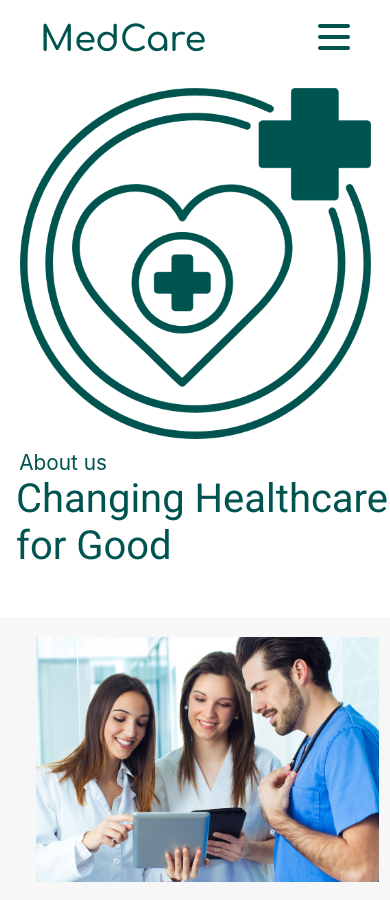
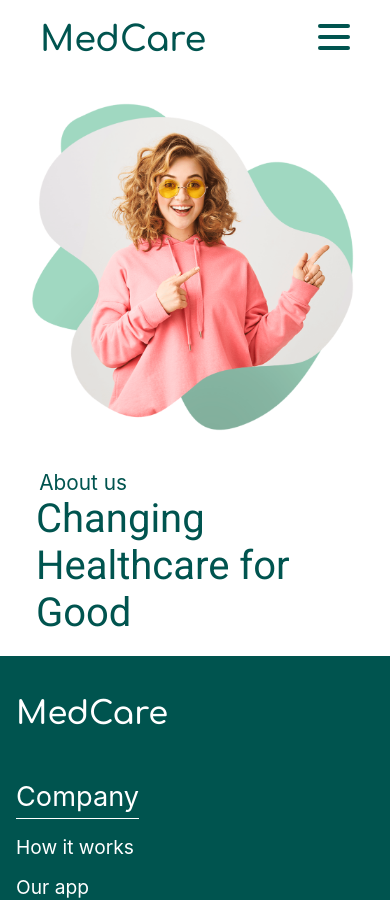
Before and after one commit to mohamad-alkaadi/MedCare, a React (Create React App) app in the folder final_last-version/: page / in a window 390 px wide. Shown: the top 900 px of the page. Built offline with nearby package versions, Linux system fonts and the light colour scheme; a web font is replaced by a local one.

Commit message:
finished about new

```diff
--- a/final_last-version/src/Page/About/About.js
+++ b/final_last-version/src/Page/About/About.js
@@ -3,13 +3,15 @@ import AboutOne from './AboutOne'
 import AboutTwo from './AboutTwo'
 import AboutThree from './AboutThree'
 import AboutFour from './AboutFour'
+import AboutNew from './AboutNew'
 const About = () => {
   return (
     <div>
-      <AboutOne/>
-      <AboutTwo/>
-      <AboutThree/>
-      <AboutFour/>
+      <AboutNew/>
+      {/* <AboutOne/> */}
+      {/* <AboutTwo/> */}
+      {/* <AboutThree/> */}
+      {/* <AboutFour/> */}
     </div>
   )
 }
--- /dev/null
+++ b/final_last-version/src/Page/About/AboutNew.js
@@ -0,0 +1,28 @@
+import React from 'react'
+import AboutGirl from './about-assets/AboutUsGirl.png'
+import './about-css/about-new.css'
+function AboutNew() {
+  return (
+    <div className='about-new-container'>
+    <div className='about-new aboutNew-grid-system'>
+
+      <img src={AboutGirl} draggable="false" />
+      <div className='section-one-para'>
+
+      <div className='abo-new-stitle'>About us</div>
+      <div className='abo-new-btitle'>Changing Healthcare for Good</div>
+      </div>
+    </div>
+
+</div>
+
+
+
+
+
+
+
+  )
+}
+
+export default AboutNew
--- a/final_last-version/src/Page/About/AboutOne.js
+++ b/final_last-version/src/Page/About/AboutOne.js
@@ -1,6 +1,8 @@
 import React from 'react'
 import './about-css/about-one.css'
 import logo from './about-assets/helthlogo.png'
+// import logo from './about-assets/AboutUsGirl.png'
+
 const AboutOne = () => {
   return (
     <div className='about-one-container'>
--- a/final_last-version/src/Page/About/AboutTwo.js
+++ b/final_last-version/src/Page/About/AboutTwo.js
@@ -4,7 +4,7 @@ import imgOne from './about-assets/aboutOne.png'
 const AboutTwo = () => {
   return (
     <div className='about-two-container'>
-      <div className='about-two grid-system'>
+      <div className='about-two aboutTwo-grid-system'>
         <div className='about-two-img'>
           <img className='about-one-photo' src={imgOne}/>
         </div>
--- /dev/null
+++ b/final_last-version/src/Page/About/about-css/about-new.css
@@ -0,0 +1,230 @@
+.about-new-container{
+    background-color: #fff;
+}
+.aboutNew-grid-system{
+    display: grid;
+    grid-template-columns: repeat(12,1fr);
+    gap: 2rem;
+    margin:auto;
+  }
+
+.about-new{
+    max-width: 1600px;
+    margin:30px auto;
+    padding: 20px;
+
+}
+
+.about-new img{
+    grid-column: span 6;
+    width: 100%;
+    justify-self: center;
+    align-self: center;
+    pointer-events: none;
+}
+
+.section-new-para{
+    grid-column: span 6;
+
+}
+.section-new-para{
+    padding-left: 2rem;
+}
+
+.abo-new-stitle{
+    font-size: 1.5rem;
+    color: #00544f;
+    margin-left: 1rem;
+    padding-left: .7rem;
+    text-align: start;
+
+}
+
+.abo-new-btitle{
+    font-size: 4.8rem;
+    color: #00544f;
+    font-family: 'Roboto', sans-aboif;
+    margin-left: 1rem;
+    text-align: start;
+}
+@media (max-width:1744px){
+    .abo-new-btitle{
+        font-size: 4.8rem;
+
+    }
+}
+@media (max-width:1607px){
+    .abo-new-btitle{
+        font-size: 4.8rem;
+
+    }
+}
+@media (max-width:1469px){
+    .abo-new-stitle{
+        padding-left: .5rem;
+    }
+    .abo-new-btitle{
+        font-size: 4.5rem;
+
+    }
+}
+@media (max-width:1332px){
+    .abo-new-btitle{
+        font-size: 3.8rem;
+
+    }
+}
+@media (max-width:1195px){
+    .abo-new-btitle{
+        font-size: 3.5rem;
+
+    }
+}
+@media (max-width:1085px){
+    .abo-new-stitle{
+        padding-left: .4rem;
+    }
+    .abo-new-btitle{
+        font-size: 3.2rem;
+
+    }
+}
+@media (max-width:975px){
+    .abo-new-btitle{
+        font-size: 3rem;
+
+    }
+}
+@media (max-width:920px){
+    .abo-new-btitle{
+        font-size: 2.8rem;
+
+    }
+}
+@media (max-width:865px){
+    .abo-new-stitle{
+        padding-left: .3rem;
+        font-size: 1.3rem;
+    }
+    .abo-new-btitle{
+        font-size: 2.5rem;
+
+    }
+}
+/* ------------change apperance -----------*/
+
+@media (max-width:800px){
+    .about-new{
+        max-width: 1500px;
+        margin:60px auto;
+        padding: 20px;
+    }
+    .about-new img{
+        grid-column: span 12 ;
+        grid-row: 1;
+        width: 100%;
+    }
+    .abo-new-stitle{
+        padding-left: .6rem;
+        font-size: 1.3rem;
+    }
+    .abo-new-btitle{
+        font-size: 4.5rem;
+    }
+    .about-new-container{
+        padding-bottom: 0;
+
+    }
+    }
+
+
+    @media (max-width:751px){
+        .abo-new-btitle{
+            font-size: 4.2rem;
+
+        }
+    }
+    @media (max-width:682px){
+        .abo-new-btitle{
+            font-size: 3.8rem;
+
+        }
+    }
+
+    @media (max-width:604px){
+        .abo-new-stitle{
+            padding-left: .5rem;
+            font-size: 1.2rem;
+        }
+        .abo-new-btitle{
+            font-size: 3.5rem;
+
+        }
+    }
+    @media (max-width:560px){
+        .abo-new-btitle{
+            font-size: 3.2rem;
+            /* font-size: 3rem; */
+
+        }
+    }
+    @media (max-width:503px){
+        .abo-new-btitle{
+            font-size: 3rem;
+            /* font-size: 3rem; */
+
+        }
+    }
+
+/* ------------4 column grid for phone */
+@media (max-width:464px){
+    .aboutNew-grid-system{
+        display: grid;
+        grid-template-columns: repeat(4,1fr);
+        margin:auto;
+        width: 100%;
+    }
+
+
+    .about-new img{
+        grid-column: span 4 ;
+    }
+    .abo-new-text{
+        grid-column: span 4;
+    }
+
+}
+
+
+@media (max-width:437px){
+    .abo-new-stitle{
+        padding-left: .2rem;
+        font-size: 1.2rem;
+    }
+    .abo-new-btitle{
+        font-size: 2.5rem;
+    }
+
+    .abo-new-stitle{
+        font-size: 1.3rem;
+    }
+
+}
+
+@media (max-width:369px){
+    .abo-new-btitle{
+        font-size: 2.2rem;
+    }
+    .abo-new-stitle{
+        font-size: 1.1rem;
+    }
+}
+
+@media (max-width:327px){
+    .abo-new-btitle{
+        font-size: 2.04rem;
+    }
+    .abo-new-stitle{
+        font-size: 1.06rem;
+    }
+}
--- a/final_last-version/src/Page/About/about-css/about-one.css
+++ b/final_last-version/src/Page/About/about-css/about-one.css
@@ -32,7 +32,7 @@
 }
 
 .abo-one-btitle{
-    font-size: 6rem;
+    font-size: 5rem;
     /* maybe 5 or 5.5 */
     color: #00544f;
     font-family: 'Roboto', sans-aboif;
@@ -49,7 +49,7 @@
 }
 
 .abo-one-watch{
-    width: 90%;
+    width: 85%;
     /* height: 50%; */
     justify-self: center;
     align-self: center;
--- a/final_last-version/src/Page/About/about-css/about-two.css
+++ b/final_last-version/src/Page/About/about-css/about-two.css
@@ -1,7 +1,13 @@
 .about-two-container{
     background-color: #f7f7f7;
+    /* background-color: lightcoral; */
 }
-
+.aboutTwo-grid-system{
+    display: grid;
+    grid-template-columns: repeat(12,1fr);
+    gap: 2rem;
+    margin:auto;
+}
 .about-two{
     max-width: 1500px;
     margin:30px auto;
@@ -42,3 +48,62 @@
     width:90%;
 
 }
+
+@media (max-width:1250px){
+    .about-two-title{
+        font-size: 2.8rem;
+    }
+}
+
+@media (max-width:1119px){
+    .about-two-title{
+        font-size: 2.7rem;
+    }
+}
+
+@media (max-width:1030px){
+    .about-two-title{
+        font-size: 2.57rem;
+    }
+}
+
+@media (max-width:970px){
+    .about-two-title{
+        font-size: 2.5rem;
+    }
+    .about-two-para{
+        font-size: 1rem;
+    }
+}
+
+@media (max-width:900px){
+    .about-two-title{
+        font-size: 2.4rem;
+        margin-bottom: .5rem;
+
+    }
+    .about-two-para{
+        font-size: 1rem;
+        padding-left: .1rem;
+    }
+}
+
+@media (max-width:800px){
+    .about-two-img{
+        grid-column: span 12;
+    }
+    .about-two-text{
+        grid-column: span 12;
+    }
+    .about-two-title{
+        font-size: 2.8rem;
+        text-align: center;
+        margin-bottom: .5rem;
+
+    }
+    .about-two-para{
+        font-size: 1rem;
+        text-align: center;
+        padding-left: .1rem;
+    }
+}
--- a/final_last-version/src/Page/Services/Services-css/serviceone.css
+++ b/final_last-version/src/Page/Services/Services-css/serviceone.css
@@ -31,7 +31,7 @@
 }
 
 .ser-one-btitle{
-    font-size: 6rem;
+    font-size: 5rem;
     /* maybe 5 or 5.5 */
     color: #00544f;
     font-family: 'Roboto', sans-serif;
@@ -48,7 +48,7 @@
 }
 
 .ser-one-watch{
-    width: 90%;
+    width: 85%;
     /* height: 50%; */
     justify-self: center;
     align-self: center;
```
Also changed, not shown: final_last-version/src/Page/About/about-assets/AboutUsGirl.png (added).
